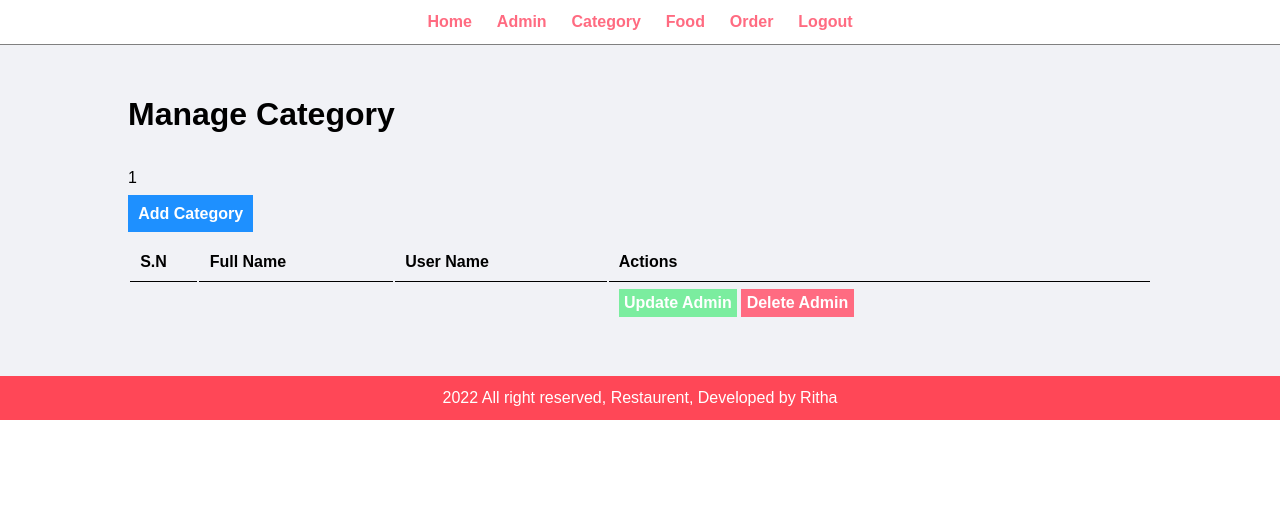
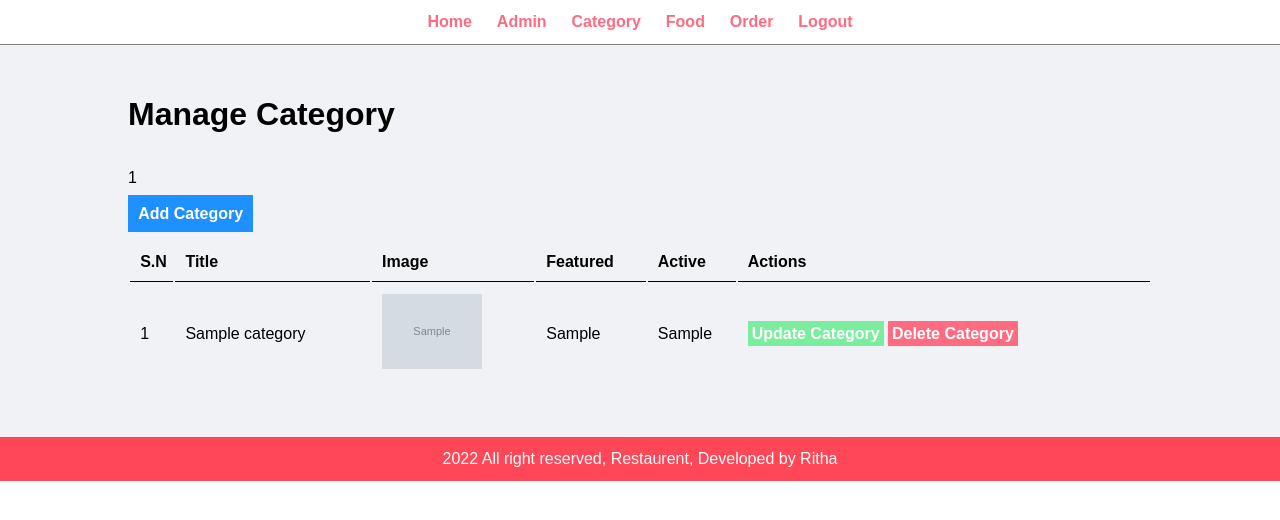
Before and after one commit to rithaven/www.Resto.com, a PHP site: page /resto/admin/manage-category.php in a window 1280 px wide. Shown: the top 520 px of the page. Run offline with PHP 8.4, Linux system fonts and the light colour scheme; the visitor is signed in with stand-in values (Sample User, id 1); tables that the repository leaves empty or names only in its code hold one stand-in row (values such as "Sample post"); grey boxes marked "Sample" are stand-in pictures; some libraries are stand-ins or nearby versions.

Commit message:
Display Images in Food category

```diff
--- a/admin/add-category.php
+++ b/admin/add-category.php
@@ -104,6 +104,12 @@
             //Upload the Image
             //To upload image we need image name, source path and destination path
             $image_name = $_FILES['image']['name'];
+            //Auto Rename our Image
+            //Get the Extension of our image(jpg, png,gif,etc) e.g. "special.food1.jpg"
+            $ext = end(explode('.', $image_name));
+
+            //Rename the Image
+            $image_name = "Food_Category_".rand(000, 999).'.'.$ext;//e.g. Food_category_834.jpg
 
             $source_path = $_FILES['image']['tmp_name'];
 
--- a/admin/manage-category.php
+++ b/admin/manage-category.php
@@ -19,30 +19,88 @@
                <a href="<?php echo SITEURL; ?>admin/add-category.php" class="btn-primary">Add Category</a>
                <br /><br />
                <table class="tbl-full">
-                   <tr>
+               <tr>
                    <th>S.N</th>
-                   <th>Full Name</th>
-                   <th>User Name</th>
+                   <th>Title</th>
+                   <th>Image</th>
+                   <th>Featured</th>
+                   <th>Active</th>
                    <th>Actions</th>
-                    </tr>
+                </tr>
+               <?php
+               //Query to Get all Categories from Database
+               $sql = "SELECT * FROM tbl_category";
+
+               //Execute Query
+               $res = mysqli_query($conn, $sql);
+
+               //Count Rows
+               $count = mysqli_num_rows($res);
+
+               //Create Serial Number Variable and assign value as 1
+               $sn=1;
+               //check whether we have data in database or not
+               if($count>0)
+               {
+                   //we have data in Database
+                   // get the data and display
+                   while($row=mysqli_fetch_assoc($res))
+                   {
+                       $id = $row['id'];
+                       $title = $row['title'];
+                       $image_name = $row['image_name'];
+                       $featured = $row['featured'];
+                       $active = $row['active'];
+
+                       ?>
+
 
                      <tr>
+                         <td><?php echo $sn++;?></td>
+                         <td><?php echo $title; ?></td>
+
+                         <td>
+                            <?php
+                          //check whether image name is available or not
+                           if($image_name!="")
+                           {
+                               //Display the Image
+                               ?>
+                               <img src="<?php echo SITEURL; ?>images/category/<?php echo $image_name ?>" width="100px">
+                               <?php
+                           }
+                           else
+                           {
+                               //Display the Message
+                               echo "<div class='error'> Image not Added";
+
+                           }
+                           ?>
+                          </td>
+                         <td><?php echo $featured; ?></td>
+                         <td><?php echo $active; ?></td>
+
                          <td>
 
-                         </td>
-                         <td>
-
-                         </td>
-                         <td>
-
-                         </td>
-                        <td>
-
-                        <a href="#" class="btn-secondary">Update Admin</a>
-                        <a href="#" class="btn-danger">Delete Admin</a>
+                        <a href="#" class="btn-secondary">Update Category</a>
+                        <a href="#" class="btn-danger">Delete Category </a>
                         </td>
                         </tr>
+                       <?php
+                   }
+                }
+               else
+               {
+                   //We do not have data
+                   //we'll display the message inside table
+                        ?>
+                        <tr>
+                            <td colspan="6"><div class="error">No Category Added</div></td>
+                        </tr>
+                        <?php
+               }
 
+               ?>
 
                </table>
         </div>
```
Also changed, not shown: images/category/Food_Category_777.png (added), images/category/Food_Category_920.JPG (added).
